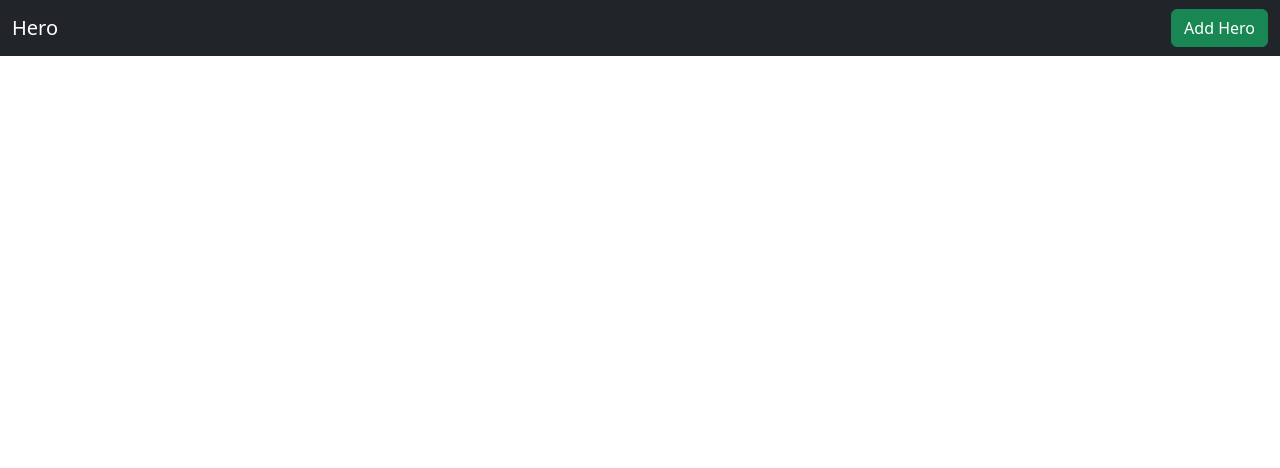
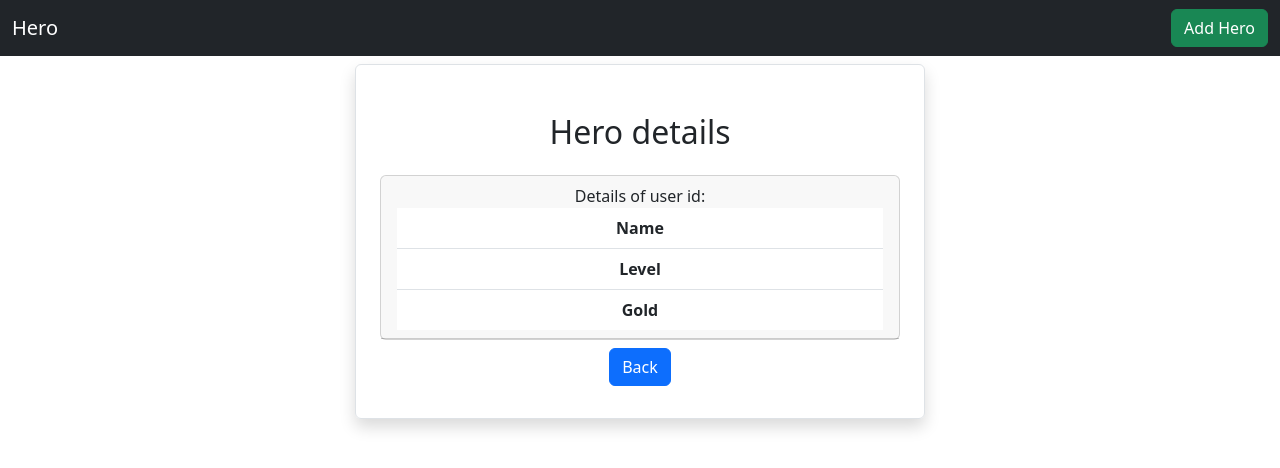
Before and after one commit to MattiusW/MyApp, a React (Create React App) app in the folder front/: page /viewhero/1 in a window 1280 px wide. Before the commit this address had no page. Shown: the top 468 px of the page. Built offline with nearby package versions, Linux system fonts and the light colour scheme.

Commit message:
View Hero

```diff
--- a/front/src/App.js
+++ b/front/src/App.js
@@ -5,6 +5,7 @@
 import { BrowserRouter as Router, Routes, Route } from "react-router-dom";
 import AddHero from "./hero/AddHero";
 import EditHero from "./hero/EditHero";
+import ViewHero from "./hero/ViewHero";
 
 
 function App() {
@@ -16,6 +17,7 @@
           <Route exact path="/" element={<Home />} />
           <Route exact path="/addhero" element={<AddHero/>} />
           <Route exact path="/edithero/:id" element={<EditHero/>}/>
+          <Route exact path="/viewhero/:id" element={<ViewHero />} />
         </Routes>
       </Router>
     </div>
--- /dev/null
+++ b/front/src/hero/ViewHero.js
@@ -0,0 +1,36 @@
+import React from 'react'
+import { Link } from 'react-router-dom'
+
+export default function ViewHero () {
+  return (
+    <div className='container'>
+      <div className='row'>
+        <div className='col-md-6 offset-md-3 border rounded p-4 mt-2 shadow'>
+          <h2 className='text-center m-4'>Hero details</h2>
+
+          <div className='card'>
+            <div className='card-header'>
+              Details of user id:
+              <ul className='list-group list-group-flush'>
+                <li className='list-group-item'>
+                  <b>Name</b>
+                </li>
+
+                <li className='list-group-item'>
+                  <b>Level</b>
+                </li>
+
+                <li className='list-group-item'>
+                  <b>Gold</b>
+                </li>
+              </ul>
+            </div>
+          </div>
+          <Link className='btn btn-primary my-2' to={'/'}>
+            Back
+          </Link>
+        </div>
+      </div>
+    </div>
+  )
+}
--- a/front/src/pages/Home.js
+++ b/front/src/pages/Home.js
@@ -1,55 +1,69 @@
-import React, { useEffect, useState } from "react";
-import axios from "axios";
-import { Link, useParams } from "react-router-dom";
+import React, { useEffect, useState } from 'react'
+import axios from 'axios'
+import { Link, useParams } from 'react-router-dom'
 
-export default function Home() {
-  const [heroes, setHeroes] = useState([]);
+export default function Home () {
+  const [heroes, setHeroes] = useState([])
 
-  const {id}=useParams()
+  const { id } = useParams()
 
   useEffect(() => {
-    loadHeroes();
-  }, []);
+    loadHeroes()
+  }, [])
 
   const loadHeroes = async () => {
-    const result = await axios.get("http://localhost:8080/heroes");
-    setHeroes(result.data);
-  };
+    const result = await axios.get('http://localhost:8080/heroes')
+    setHeroes(result.data)
+  }
 
-  const deleteHero = async (id)=>{
-    await axios.delete(`http://localhost:8080/hero/${id}`);
-    loadHeroes();
-  };
+  const deleteHero = async id => {
+    await axios.delete(`http://localhost:8080/hero/${id}`)
+    loadHeroes()
+  }
 
   return (
-    <div className="container">
-      <div className="py-4">
-        <table className="table border light">
-          <thead className="table-dark">
+    <div className='container'>
+      <div className='py-4'>
+        <table className='table border light'>
+          <thead className='table-dark'>
             <tr>
-              <th scope="col">Number</th>
-              <th scope="col">Hero</th>
-              <th scope="col">Level</th>
-              <th scope="col">Gold</th>
-              <th scope="col">Action</th>
+              <th scope='col'>Number</th>
+              <th scope='col'>Hero</th>
+              <th scope='col'>Level</th>
+              <th scope='col'>Gold</th>
+              <th scope='col'>Action</th>
             </tr>
           </thead>
-          <tbody className="table-light">
+          <tbody className='table-light'>
             {heroes.map((hero, index) => (
               <tr>
-                <th scope="row" key={index}>
+                <th scope='row' key={index}>
                   {index + 1}
                 </th>
                 <td>{hero.name}</td>
                 <td>{hero.level}</td>
                 <td>{hero.gold}</td>
                 <td>
-                  <Link className="btn btn-primary mx-2"
+                  <Link
+                    className='btn btn-info mx-2'
+                    to={`/viewhero/${hero.id}`}
+                  >
+                    View
+                  </Link>
+
+                  <Link
+                    className='btn btn-primary mx-2'
                     to={`/edithero/${hero.id}`}
-                  >Edit</Link>
-                  <button className="btn btn-danger mx-2"
+                  >
+                    Edit
+                  </Link>
+
+                  <button
+                    className='btn btn-danger mx-2'
                     onClick={() => deleteHero(hero.id)}
-                  >Delete</button>
+                  >
+                    Delete
+                  </button>
                 </td>
               </tr>
             ))}
@@ -57,5 +71,5 @@
         </table>
       </div>
     </div>
-  );
+  )
 }
```
